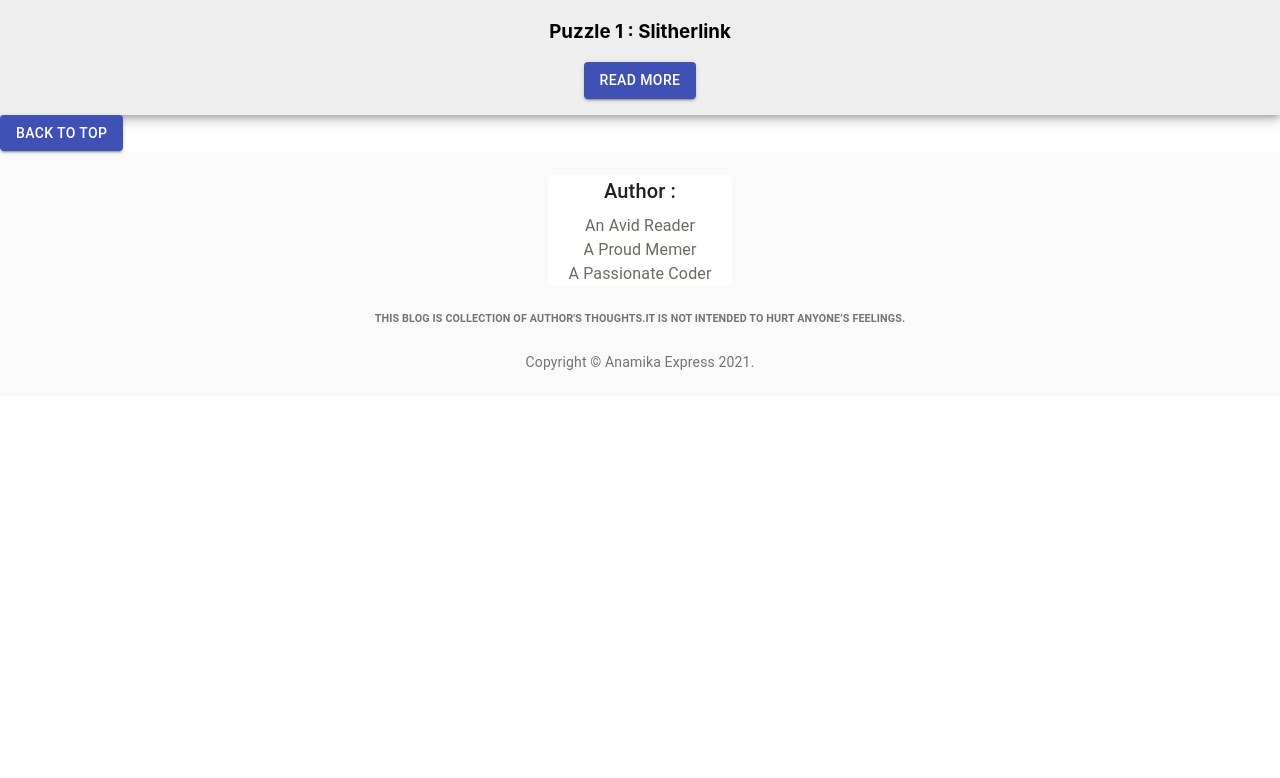
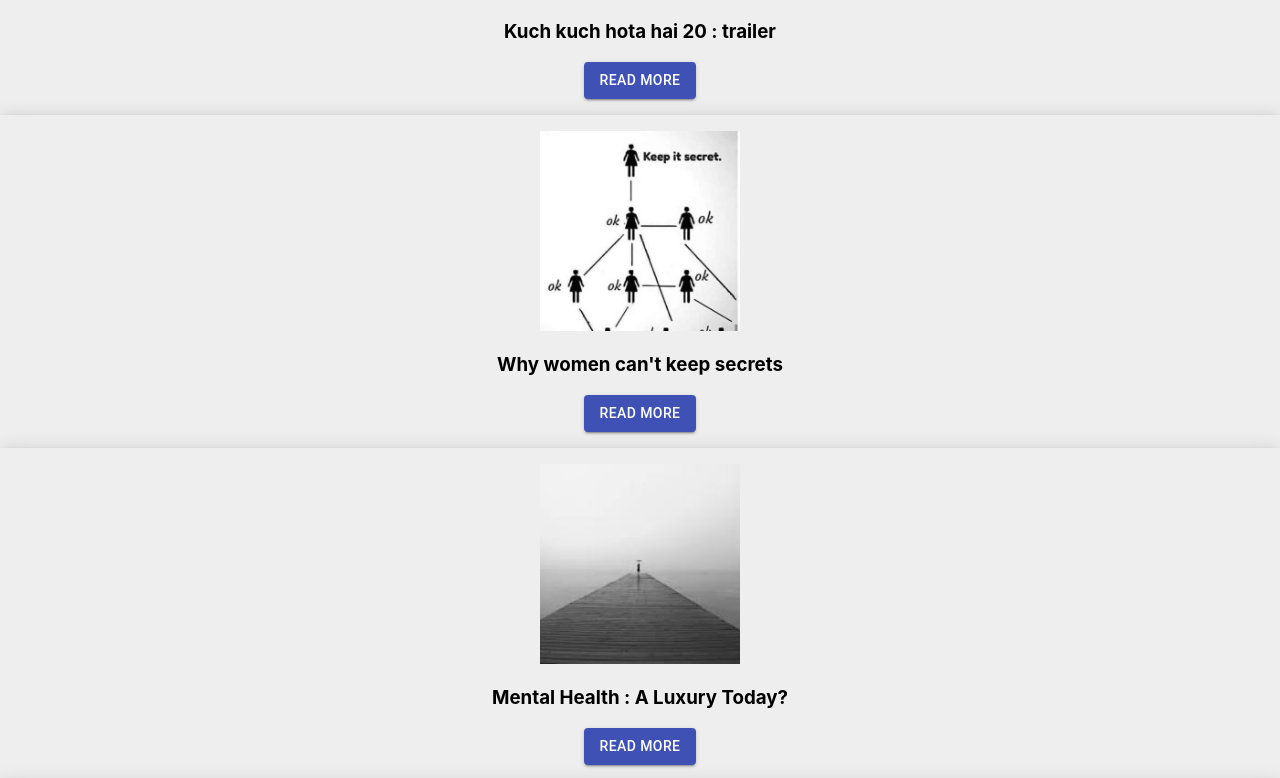
Before and after one commit to nutanbhootraa/AnamikaExpress, a React (Create React App) app: page / in a window 1280 px wide. Shown: the part 762-1540 px from the top of the page. Before the commit the page ends 1158 px from the top, so only its background shows below. Built offline with nearby package versions, Linux system fonts and the light colour scheme.

Commit message:
realignment

```diff
--- a/src/body/Body.js
+++ b/src/body/Body.js
@@ -25,7 +25,7 @@ const useStyles = makeStyles((theme) => ({
 const getCategory = () => {
     const url = window.location.href;
     const category = categories.filter(category => url.includes(category.link))[0];
-    return category!= null ? category : categories[1];
+    return category!= null ? category : categories[0];
 }
 
 function Body() {
```
